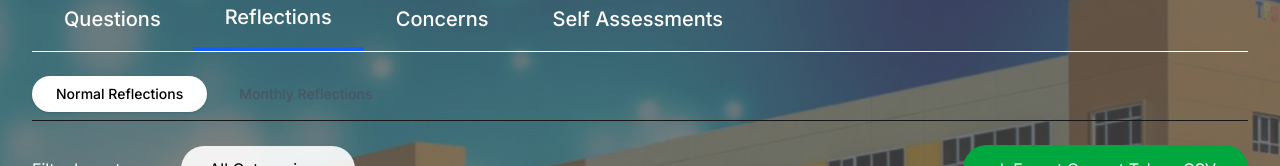
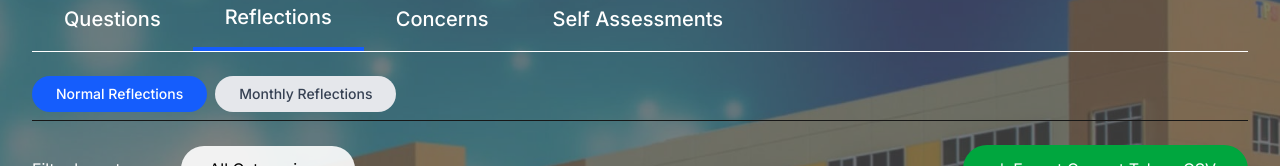
Before and after one commit to aemlsu/capstone-website, a Next.js app: page /dashboard/admin in a window 1280 px wide. Both pictures are taken after a click on the button "Reflections". Shown: the part 306-472 px from the top of the page. Built offline with nearby package versions, Linux system fonts and the light colour scheme; no server answers; the database is empty.

Commit message:
Update page.tsx

```diff
--- a/app/dashboard/admin/page.tsx
+++ b/app/dashboard/admin/page.tsx
@@ -24,12 +24,11 @@ export default function AdminDashboard() {
   const fetchPosts = async () => {
     const table = getTableName();
 
-    // Always start with a fresh query
     let query = supabaseBrowser.from(table).select('*');
 
-    // Only apply Monthly Reflections filter when that sub-tab is active
+    // Monthly Reflections filter
     if (activeTab === 'reflections' && reflectionSubTab === 'monthly') {
-      query = query.like('title', 'Monthly%');           // change to .eq('month', monthFilter) if you have a month column
+      query = query.like('title', 'Monthly%');
       if (monthFilter !== 'All Months') {
         query = query.eq('month', monthFilter);
       }
@@ -53,8 +52,13 @@ export default function AdminDashboard() {
 
   const mainPosts = allPosts.filter((post) => !post.parent_id);
 
+  // FIXED: Proper separation between Normal and Monthly Reflections
   const filteredMainPosts = mainPosts.filter((post) => {
-    if (activeTab === 'reflections' && reflectionSubTab === 'monthly') return true;
+    if (activeTab === 'reflections') {
+      if (reflectionSubTab === 'monthly') return true; // already filtered in query
+      // Normal Reflections = exclude anything that starts with "Monthly"
+      return !post.title?.startsWith('Monthly');
+    }
     if (categoryFilter === 'All Categories') return true;
     return post.category === categoryFilter;
   });
@@ -174,18 +178,26 @@ export default function AdminDashboard() {
           <button onClick={() => { setActiveTab('self_assessments'); setReplyingToId(null); }} className={`px-8 py-4 text-xl font-medium ${activeTab === 'self_assessments' ? 'border-b-4 border-blue-600' : ''}`}>Self Assessments</button>
         </div>
 
-        {/* Sub-tabs inside Reflections */}
+        {/* Sub-tabs inside Reflections - Improved styling */}
         {activeTab === 'reflections' && (
           <div className="flex gap-2 mb-6 border-b pb-2">
             <button
               onClick={() => setReflectionSubTab('normal')}
-              className={`px-6 py-2 rounded-3xl text-sm font-medium transition-all ${reflectionSubTab === 'normal' ? 'bg-white text-black shadow-sm' : 'text-gray-600 hover:bg-gray-100'}`}
+              className={`px-6 py-2 rounded-3xl text-sm font-medium transition-all ${
+                reflectionSubTab === 'normal'
+                  ? 'bg-blue-600 text-white'
+                  : 'bg-gray-200 text-gray-700 hover:bg-gray-300'
+              }`}
             >
               Normal Reflections
             </button>
             <button
               onClick={() => setReflectionSubTab('monthly')}
-              className={`px-6 py-2 rounded-3xl text-sm font-medium transition-all ${reflectionSubTab === 'monthly' ? 'bg-white text-black shadow-sm' : 'text-gray-600 hover:bg-gray-100'}`}
+              className={`px-6 py-2 rounded-3xl text-sm font-medium transition-all ${
+                reflectionSubTab === 'monthly'
+                  ? 'bg-blue-600 text-white'
+                  : 'bg-gray-200 text-gray-700 hover:bg-gray-300'
+              }`}
             >
               Monthly Reflections
             </button>
```
